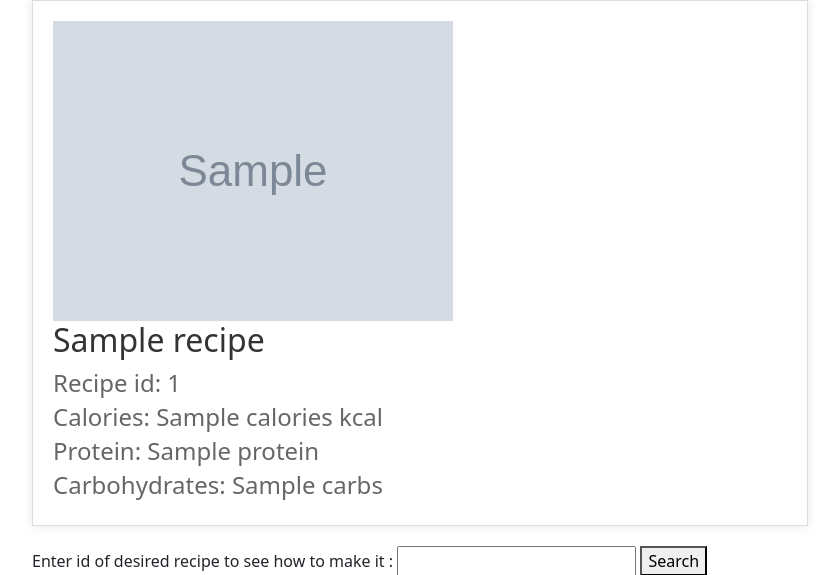
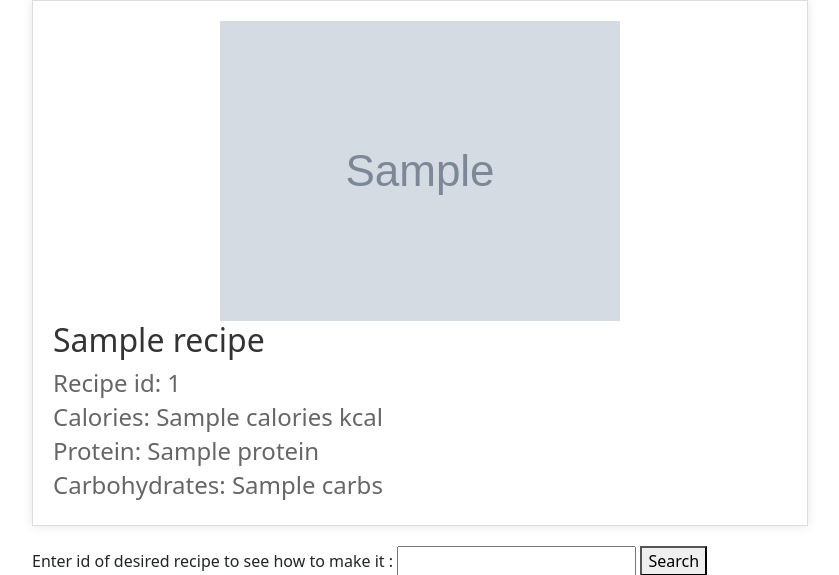
Before and after one commit to sangT220222/CS50x_final_project, a Flask app: template templates/nutrients_search.html in a window 1280 px wide. Shown: the part 66-641 px from the top of the page, without its empty margins (220-1059 px from the left). Run offline with Flask 3, Linux system fonts and the light colour scheme; the template is opened without the code that fills it: most values are stand-ins (such as "Sample title", 1, 10 or a date in 2020); grey boxes marked "Sample" are stand-in pictures.

Commit message:
added code to centre the images

```diff
--- a/static/nutrients_search.css
+++ b/static/nutrients_search.css
@@ -18,6 +18,8 @@ body, h1, h2, h3, p, ul, ol, li {
 }
 
 .recipe-card img {
+    display: block;
+    margin: 0 auto;
     max-width: 100%;
     height: auto;
 }
```
